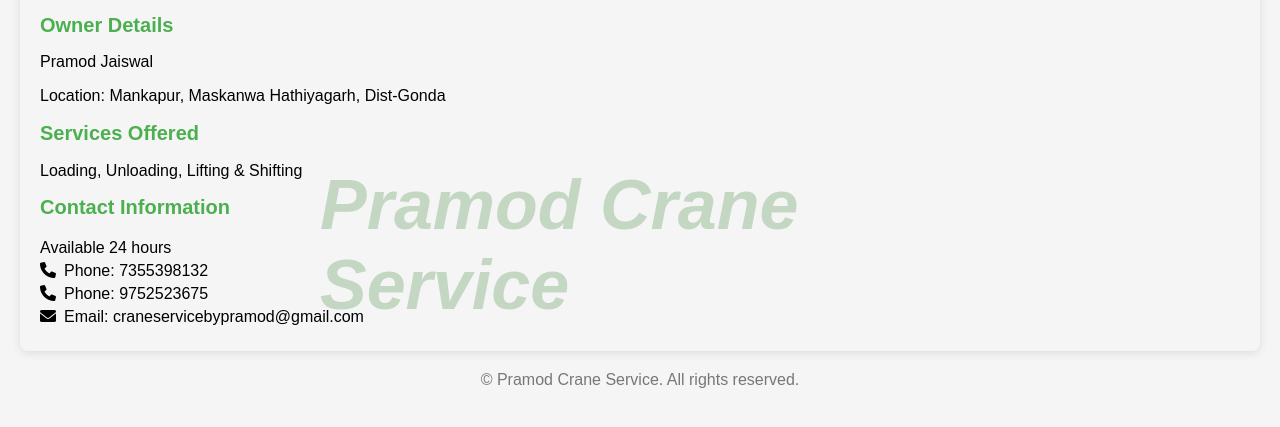
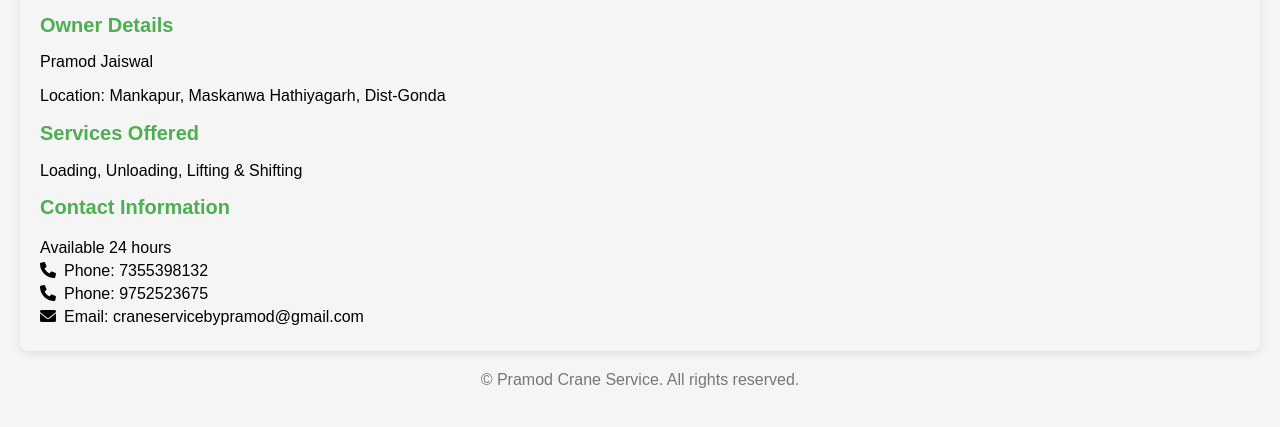
Before and after one commit to Craneservice/PramodeCraneService.github.io, a plain HTML site: page index.html in a window 1280 px wide. Shown: the part 155-582 px from the top of the page. Drawn offline with Linux system fonts and the light colour scheme.

Commit message:
Update index.html

```diff
--- a/index.html
+++ b/index.html
@@ -23,19 +23,6 @@
             border-radius: 8px;
             box-shadow: 0 2px 10px rgba(0, 0, 0, 0.1);
         }
-        .container::before {
-            content: "Pramod Crane Service";
-            position: absolute;
-            top: 50%;
-            left: 50%;
-            transform: translate(-50%, -50%);
-            font-size: 70px;
-            font-weight: bold;
-            font-style: oblique;
-            color: darkgreen; /* हल्का रंग */
-            opacity: 20%;
-            z-index: 0;
-}
         h1 {
             font-size: 24px;
             color: #333;
@@ -73,7 +60,7 @@
 </header>
 
 <div class="container">
-    <img src="C:\Users\swapn\OneDrive\Desktop\PCS3d\pcs3d.jpeg" alt="Crane" title="PCS Logo" class="crane-logo">
+    <img src="pcs3d.jpeg" alt="Crane" title="PCS Logo" class="crane-logo">
 
     <h2>Owner Details</h2>
     <p title="Owner of PCS">Pramod Jaiswal</p>
```
